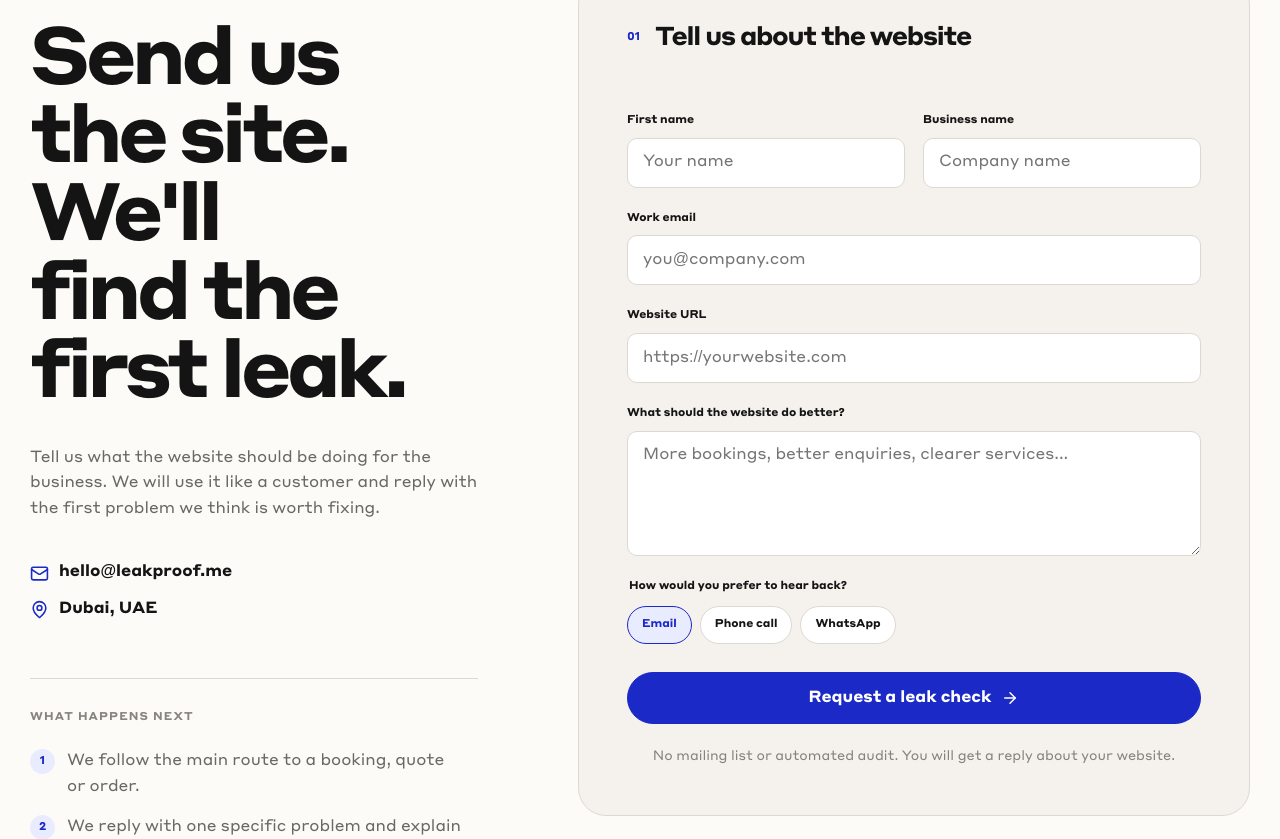
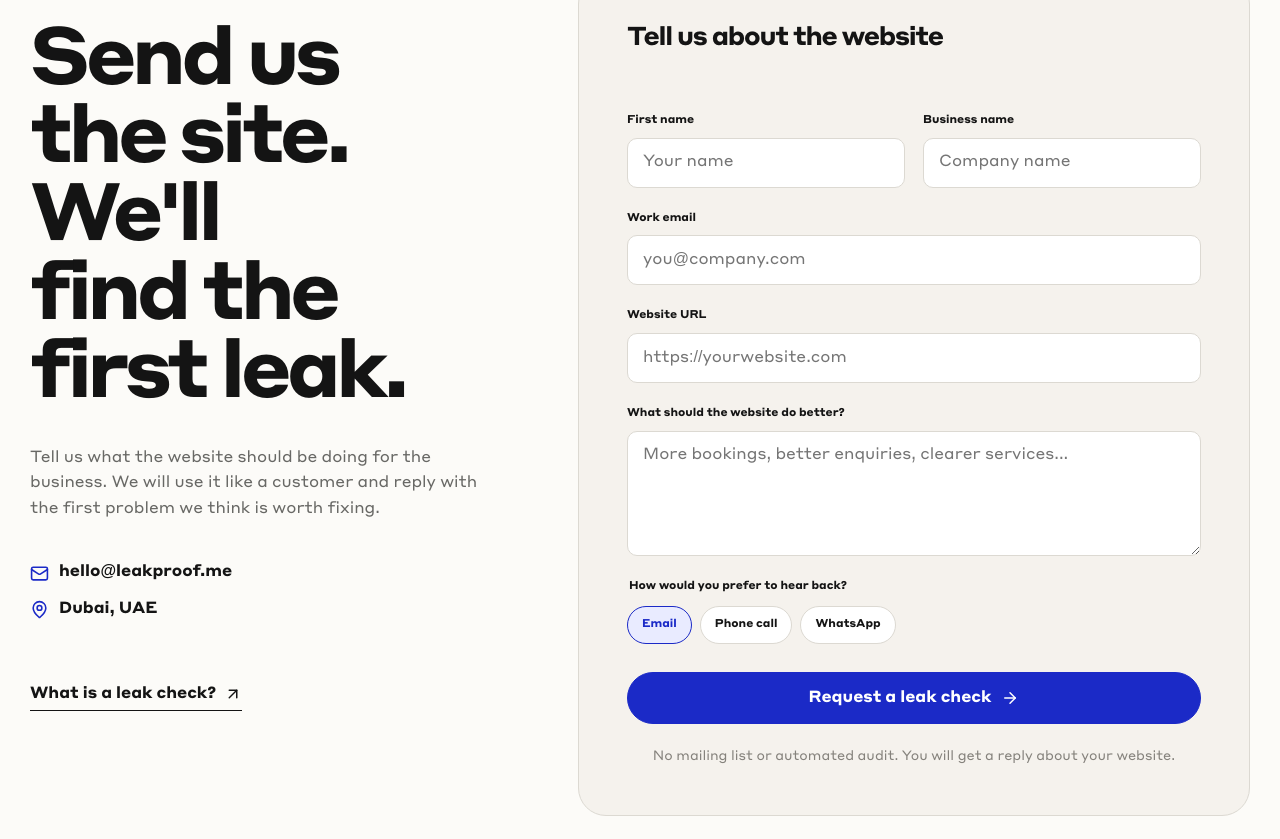
Before and after one commit to AdiKsOnDev/leakproof, a React (Vite) app: page /contact in a window 1280 px wide. Shown: the part 208-1047 px from the top of the page. Built offline with nearby package versions, Linux system fonts and the light colour scheme.

Commit message:
refactor(site-ui): simplify contact page and reuse leak check form

```diff
--- a/src/pages/ContactPage.tsx
+++ b/src/pages/ContactPage.tsx
@@ -1,40 +1,8 @@
-import { ArrowRight, CheckCircle2, Mail, MapPin } from 'lucide-react'
-import { FormEvent, useState } from 'react'
-import { Link } from 'react-router-dom'
+import { Mail, MapPin } from 'lucide-react'
+import { LeakCheckForm } from '../components/LeakCheckForm'
+import { ArrowLink } from '../components/ui/ArrowLink'
 
 export function ContactPage() {
-  const [submitted, setSubmitted] = useState(false)
-  const [submitting, setSubmitting] = useState(false)
-  const [submissionError, setSubmissionError] = useState('')
-  const [contactMethod, setContactMethod] = useState<'email' | 'phone' | 'whatsapp'>('email')
-  const usesPhoneNumber = contactMethod !== 'email'
-
-  const handleSubmit = async (event: FormEvent<HTMLFormElement>) => {
-    event.preventDefault()
-    const form = event.currentTarget
-
-    setSubmitting(true)
-    setSubmissionError('')
-
-    try {
-      const response = await fetch(form.action, {
-        method: 'POST',
-        body: new FormData(form),
-        headers: { Accept: 'application/json' },
-      })
-
-      if (!response.ok) {
-        throw new Error('Form submission failed')
-      }
-
-      setSubmitted(true)
-    } catch {
-      setSubmissionError('We could not send your request. Try again or email hello@leakproof.me.')
-    } finally {
-      setSubmitting(false)
-    }
-  }
-
   return (
     <section className="contact-page">
       <div className="container contact-page__grid">
@@ -48,67 +16,10 @@ export function ContactPage() {
             <a href="mailto:hello@leakproof.me"><Mail size={19} /> hello@leakproof.me</a>
             <span><MapPin size={19} /> Dubai, UAE</span>
           </div>
-          <div className="contact-expectation">
-            <span>What happens next</span>
-            <ol>
-              <li><i>1</i><p>We follow the main route to a booking, quote or order.</p></li>
-              <li><i>2</i><p>We reply with one specific problem and explain what it may be costing you.</p></li>
-              <li><i>3</i><p>If the finding is useful, we book a short call and go through the rest.</p></li>
-            </ol>
-          </div>
+          <ArrowLink to="/services/website-leak-check">What is a leak check?</ArrowLink>
         </div>
 
-        <div className="contact-form-panel" data-reveal="right" data-reveal-delay="120">
-          {submitted ? (
-            <div className="form-success">
-              <span><CheckCircle2 size={32} /></span>
-              <h2>Got it.</h2>
-              <p>We have your details and will review the website. Expect a reply from hello@leakproof.me.</p>
-              <Link className="button" to="/">Back to home <ArrowRight size={18} /></Link>
-            </div>
-          ) : (
-            <form action="https://formspree.io/f/xqpkpzbq" method="POST" onSubmit={handleSubmit}>
-              <input type="hidden" name="_subject" value="New website leak check request" />
-              <label className="form-honeypot" aria-hidden="true">
-                Leave this field empty
-                <input name="_gotcha" type="text" tabIndex={-1} autoComplete="off" />
-              </label>
-              <div className="form-heading"><span>01</span><h2>Tell us about the website</h2></div>
-              <div className="form-row">
-                <label>First name<input name="firstName" type="text" autoComplete="given-name" required placeholder="Your name" /></label>
-                <label>Business name<input name="businessName" type="text" autoComplete="organization" required placeholder="Company name" /></label>
-              </div>
-              <label>
-                {usesPhoneNumber ? 'Phone number' : 'Work email'}
-                <input
-                  name={usesPhoneNumber ? 'phone' : 'email'}
-                  type={usesPhoneNumber ? 'tel' : 'email'}
-                  autoComplete={usesPhoneNumber ? 'tel' : 'email'}
-                  required
-                  placeholder={usesPhoneNumber ? '+971 50 123 4567' : 'you@company.com'}
-                />
-              </label>
-              <label>Website URL<input name="website" type="url" required placeholder="https://yourwebsite.com" /></label>
-              <label>
-                What should the website do better?
-                <textarea name="message" rows={5} placeholder="More bookings, better enquiries, clearer services..." />
-              </label>
-              <fieldset>
-                <legend>How would you prefer to hear back?</legend>
-                <div className="radio-group">
-                  <label><input type="radio" name="contactMethod" value="email" checked={contactMethod === 'email'} onChange={() => setContactMethod('email')} /><span>Email</span></label>
-                  <label><input type="radio" name="contactMethod" value="phone" checked={contactMethod === 'phone'} onChange={() => setContactMethod('phone')} /><span>Phone call</span></label>
-                  <label><input type="radio" name="contactMethod" value="whatsapp" checked={contactMethod === 'whatsapp'} onChange={() => setContactMethod('whatsapp')} /><span>WhatsApp</span></label>
-                </div>
-              </fieldset>
-              {submissionError && <p className="form-error" role="alert">{submissionError}</p>}
-              <button className="button form-submit" type="submit" disabled={submitting}>
-                {submitting ? 'Sending request...' : 'Request a leak check'} {!submitting && <ArrowRight size={18} />}
-              </button>
-              <small>No mailing list or automated audit. You will get a reply about your website.</small>
-            </form>
-          )}
-        </div>
+        <LeakCheckForm />
       </div>
     </section>
   )
--- a/src/styles/_pages.scss
+++ b/src/styles/_pages.scss
@@ -1357,12 +1357,6 @@
   margin-bottom: 38px;
 }
 
-.form-heading span {
-  color: $blue;
-  font-size: $font-size-caption;
-  font-weight: 700;
-}
-
 .form-heading h2 {
   margin: 0;
   font-size: $font-size-subtitle;
```
